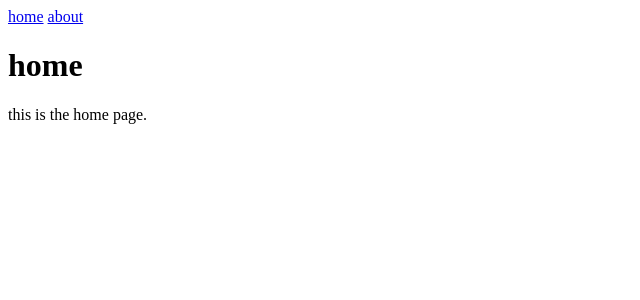
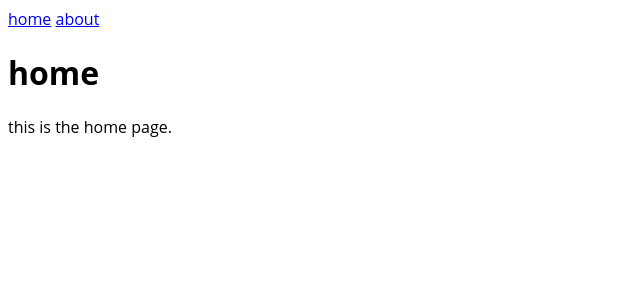
Before and after one commit to jakubgaba/Work_spoils, a SvelteKit app: page / in a window 1280 px wide. Shown: the top 300 px of the page, without its empty margins (0-640 px from the left). Built offline with nearby package versions, Linux system fonts and the light colour scheme.

Commit message:
Adding_folders

```diff
--- a/package.json
+++ b/package.json
@@ -39,6 +39,7 @@
 		"prettier": "^3.1.1",
 		"prettier-plugin-svelte": "^3.1.2",
 		"publint": "^0.1.9",
+		"sass": "^1.77.8",
 		"svelte": "^4.2.7",
 		"svelte-check": "^3.6.0",
 		"typescript": "^5.0.0",
--- a/src/app.html
+++ b/src/app.html
@@ -4,6 +4,7 @@
 		<meta charset="utf-8" />
 		<link rel="icon" href="%sveltekit.assets%/favicon.png" />
 		<meta name="viewport" content="width=device-width, initial-scale=1" />
+
 		%sveltekit.head%
 	</head>
 	<body data-sveltekit-preload-data="hover">
--- a/src/routes/+layout.svelte
+++ b/src/routes/+layout.svelte
@@ -1,6 +1,21 @@
+
+<script>
+	console.log("Iam angry")
+</script>
+
+<svelte:head>
+	<title>AngryEmployee demo app</title>
+</svelte:head>
+
 <nav>
 	<a href="/">home</a>
 	<a href="/about">about</a>
 </nav>
 
+<style>
+	:global(body) {
+		font-family: 'Open Sans', sans-serif;
+	}
+</style>
+
 <slot />
--- /dev/null
+++ b/src/styles/styles.scss
@@ -0,0 +1,12 @@
+*,
+*::after,
+*::before{
+    margin: 0;
+    padding: 0;
+    box-sizing: inherit;
+    background-color: black;
+}
+
+html{
+    background-color: black;
+}
--- a/svelte.config.js
+++ b/svelte.config.js
@@ -3,7 +3,7 @@ import adapter from '@sveltejs/adapter-auto';
 /** @type {import('@sveltejs/kit').Config} */
 const config = {
 	kit: {
-		// adapter-auto only supports some environments, see https://kit.svelte.dev/docs/adapter-auto for a list.
+		// adap,ter-auto only supports some environments, see https://kit.svelte.dev/docs/adapter-auto for a list.
 		// If your environment is not supported, or you settled on a specific environment, switch out the adapter.
 		// See https://kit.svelte.dev/docs/adapters for more information about adapters.
 		adapter: adapter()
```
Also changed, not shown: src/styles/abstracts/_mixins.scss (added, +17 -0 lines), 1 other file (tests, documents, lock files or other folders).
